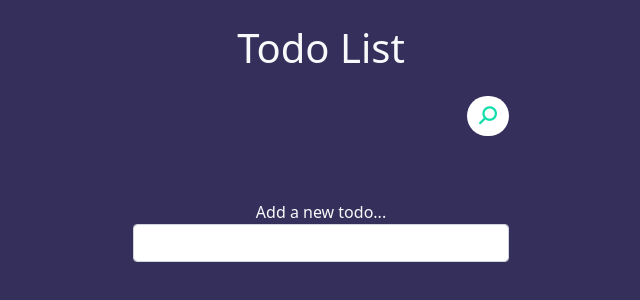
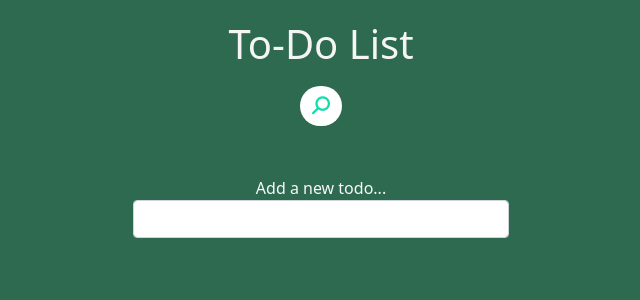
Before and after one commit to haqcked/ToDo, a plain HTML site: page index.html in a window 1280 px wide. Shown: the whole page, without its empty margins (319-959 px from the left). Drawn offline with nearby package versions, Linux system fonts and the light colour scheme.

Commit message:
changed bg color

```diff
--- a/index.html
+++ b/index.html
@@ -10,11 +10,11 @@
 <body>
   <div class="container">
 
-    <header class="text-center text-light my-4">
-      <h1 class="mb-4">Todo List</h1>
+    <header>
+      <h1 class="title">To-Do List</h1>
       <div class="search-bar">
         <form class="search">
-          <input class="form-control" type="text" placeholder="search task" />
+          <input type="text" placeholder="search list" />
           <a href="#"><i class="fa-solid fa-magnifying-glass fa-flip-horizontal"></i></a>
         </form>
       </div>
--- a/styles.css
+++ b/styles.css
@@ -1,16 +1,26 @@
 body{
-  background: #352f5b;
+  background: #2d6a4f;
 }
 
 .container{
   max-width: 400px;
+  /* background-color: gainsboro; */
+}
+
+header h1{
+  color: whitesmoke;
+  display: flex;
+  justify-content: center;
+  padding-top: 20px;
+  padding-bottom: 10px;
 }
 
 /* search bar */
 .search-bar{
   display: flex;
-  justify-content: end;
+  justify-content: center;
   align-items: center;
+  padding-bottom: 10px;
 }
 .search{
   height: 40px;
@@ -31,7 +41,7 @@ body{
   width: 0;
   outline: none;
   border: none;
-  font-weight: 500;
+  font-weight: 300;
   transition: 0.8s;
   background: transparent;
   padding: 0;
@@ -51,8 +61,8 @@ input[type=text]:focus{
 } */
 
 .todos li{
-  background: #423a6f;
-  color: gray;
+  background: #40916c;
+  color: whitesmoke;
 }
 
 .delete{
```
